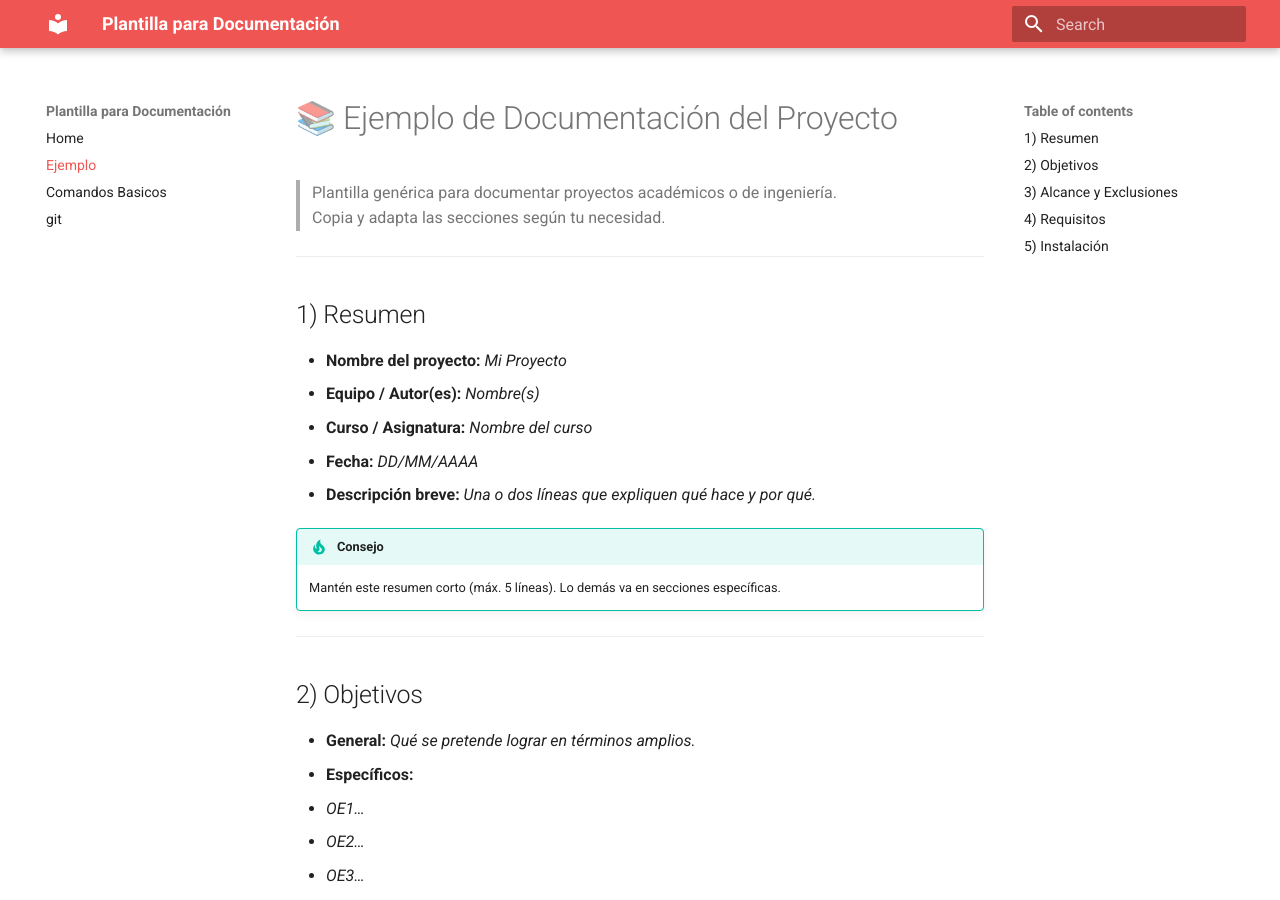
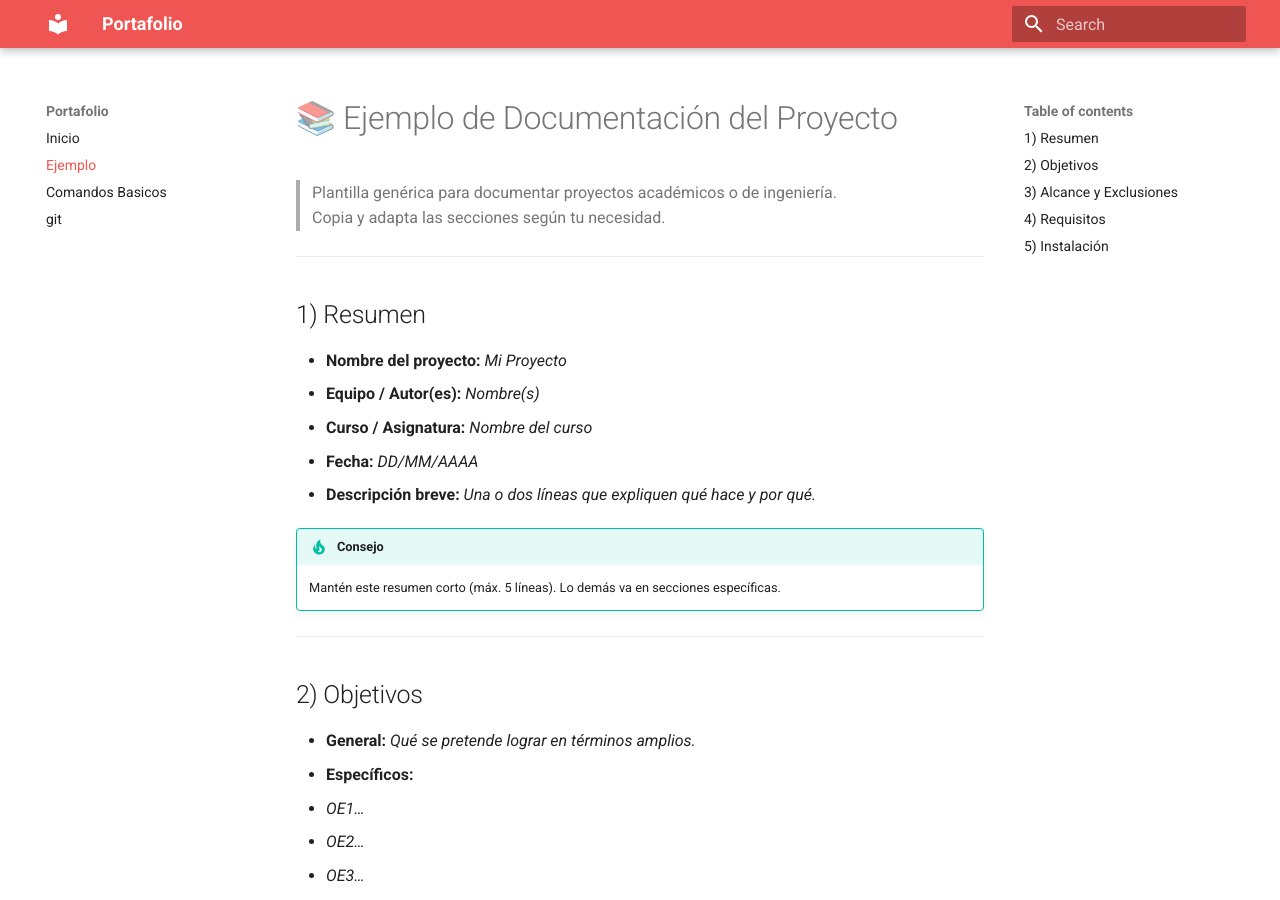
Before and after one commit to Oskihgez/Mi-Portafolio, an MkDocs documentation site: the page built from docs/ejemplo.md, in a window 1280 px wide and 900 px high. Built offline with MkDocs 1.6.1 and Material for MkDocs 9.7.7, drawn with Linux system fonts in a browser that asks for light colours.

Commit message:
Update mkdocs.yml

```diff
--- a/mkdocs.yml
+++ b/mkdocs.yml
@@ -1,4 +1,4 @@
-site_name: Plantilla para Documentación
+site_name: Portafolio
 markdown_extensions:
   - pymdownx.highlight:
       anchor_linenums: true
@@ -39,7 +39,7 @@ extra_css:
   - https://cdnjs.cloudflare.com/ajax/libs/font-awesome/6.5.2/css/all.min.css
 
 nav:
-  - Home: index.md
+  - Inicio: index.md
   - Ejemplo: ejemplo.md
   - Comandos Basicos: comandos.md
   - git: gitcmds.md
```
